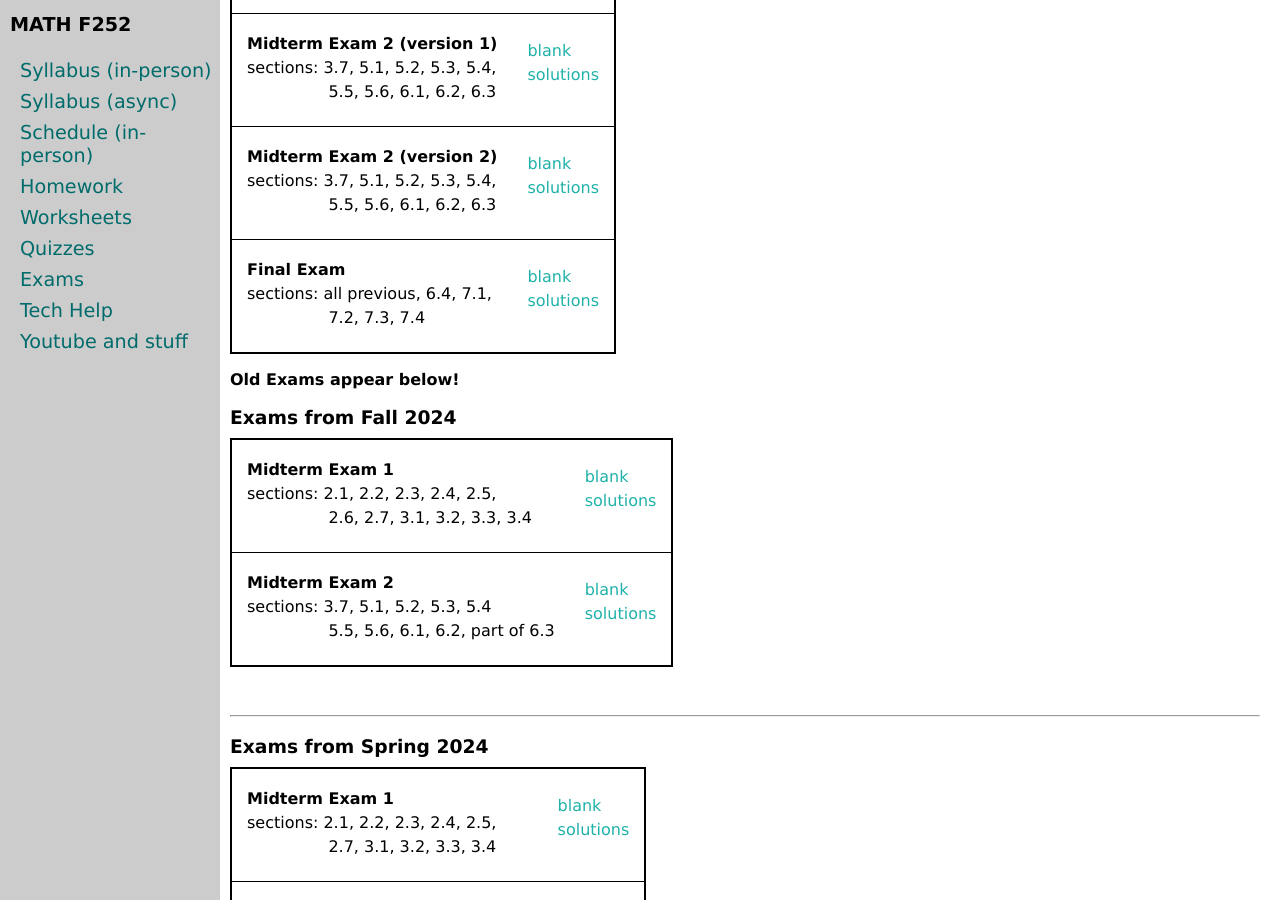
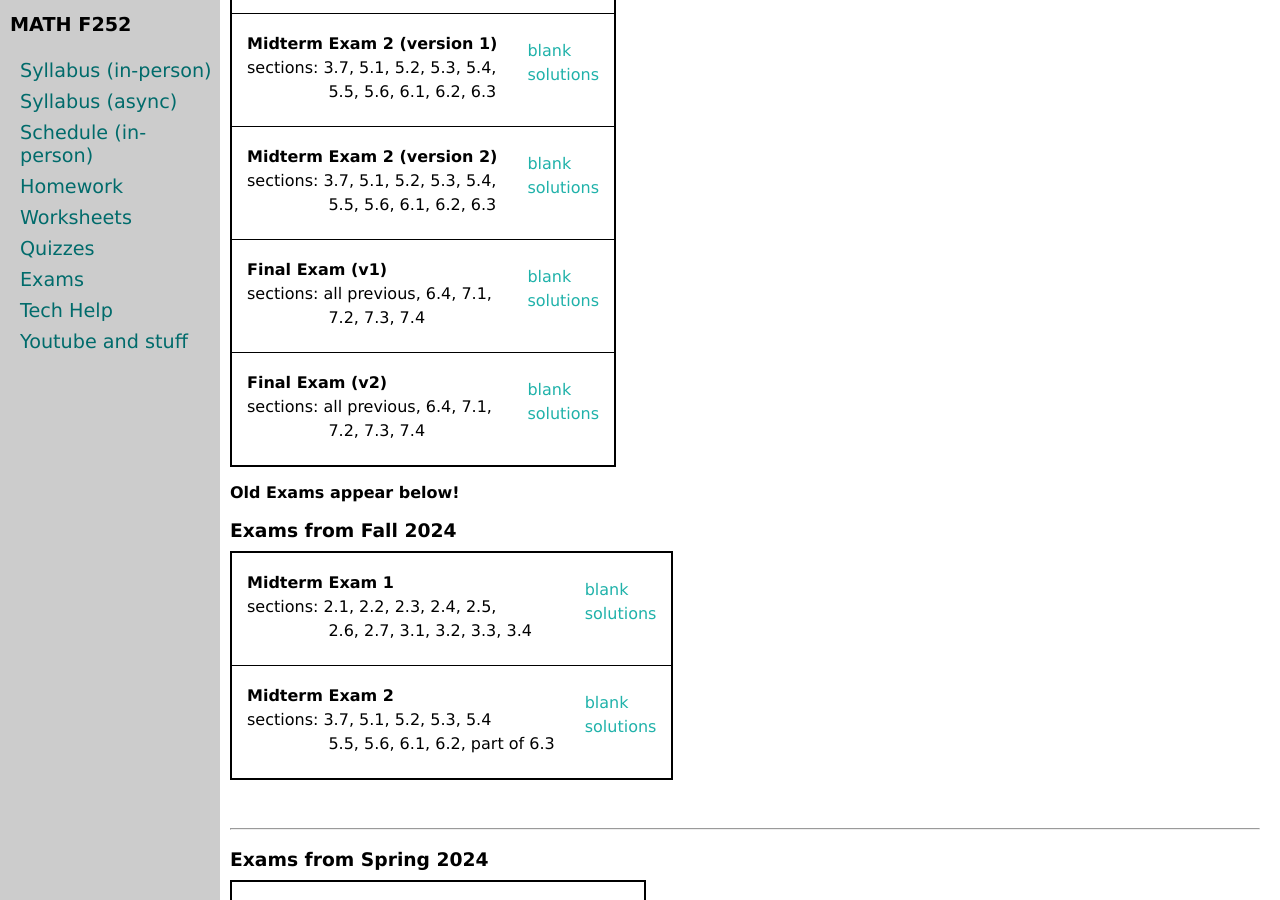
Before and after one commit to uaf-math/calc2, a Jekyll site: the page built from exams.md, in a window 1280 px wide and 900 px high, scrolled down 307 px. Built offline with Jekyll 4.4.1, drawn with Linux system fonts in a browser that asks for light colours.

Commit message:
Update examsF25.yml

```diff
--- a/_data/examsF25.yml
+++ b/_data/examsF25.yml
@@ -16,8 +16,13 @@ exams:
   cont: 5.5, 5.6, 6.1, 6.2, 6.3
   blank: M252-f25-M2-v2.pdf
   solutions: M252-f25-M2-v2s.pdf
-- name: Final Exam
+- name: Final Exam (v1)
   sections: all previous, 6.4, 7.1,
   cont: 7.2, 7.3, 7.4
-  blank: final.pdf
-  solutions: finalsolns.pdf
+  blank: M252-f25-FE-ip-v1.pdf
+  solutions: M252-f25-FE-ip-v1-s.pdf
+- name: Final Exam (v2)
+  sections: all previous, 6.4, 7.1,
+  cont: 7.2, 7.3, 7.4
+  blank: M252-f25-FE-ip-v2.pdf
+  solutions: M252-f25-FE-ip-v1-s.pdf
```
